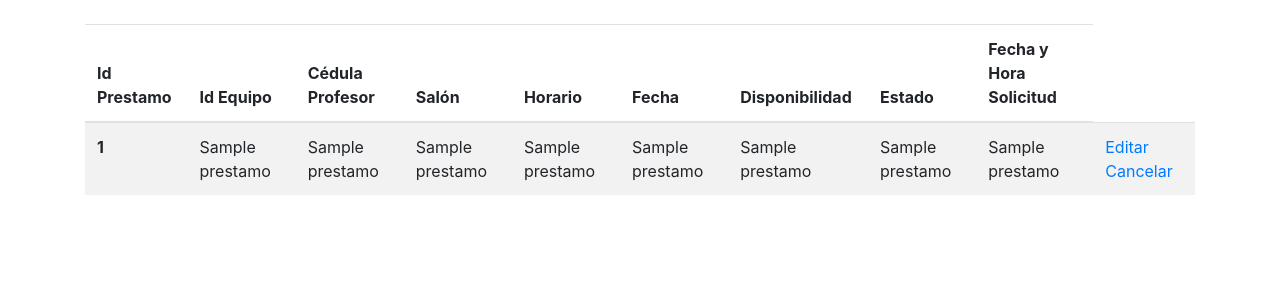
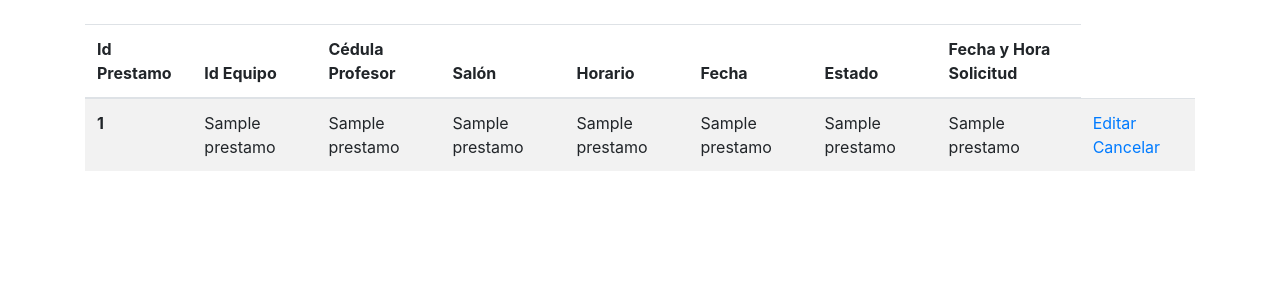
Before and after one commit to santtury/ProyectoAudiovisuales, a Flask app: template app/static/templates/listarSolicitudes.html in a window 1280 px wide. Shown: the part 56-356 px from the top of the page. Run offline with Flask 2, Linux system fonts and the light colour scheme; the template is opened without the code that fills it: most values are stand-ins (such as "Sample title", 1, 10 or a date in 2020); parts of the project's set-up code (start-up, migrations or seed data) failed here and were passed over; some libraries are stand-ins or nearby versions.

Commit message:
terminado

```diff
--- a/app/static/templates/listarSolicitudes.html
+++ b/app/static/templates/listarSolicitudes.html
@@ -31,7 +31,6 @@
             <th scope="col">Salón</th>
             <th scope="col">Horario</th>
             <th scope="col">Fecha</th>
-            <th scope="col">Disponibilidad</th>
             <th scope="col">Estado</th>
             <th scope="col">Fecha y Hora Solicitud</th>
         </tr>
@@ -48,7 +47,6 @@
             <td>{{prestamo.5}}</td>
             <td>{{prestamo.6}}</td>
             <td>{{prestamo.7}}</td>
-            <td>{{prestamo.8}}</td>
 
             <td>
                 <a href="/editarPrestamo/{{prestamo.0}}">Editar</a>
```
